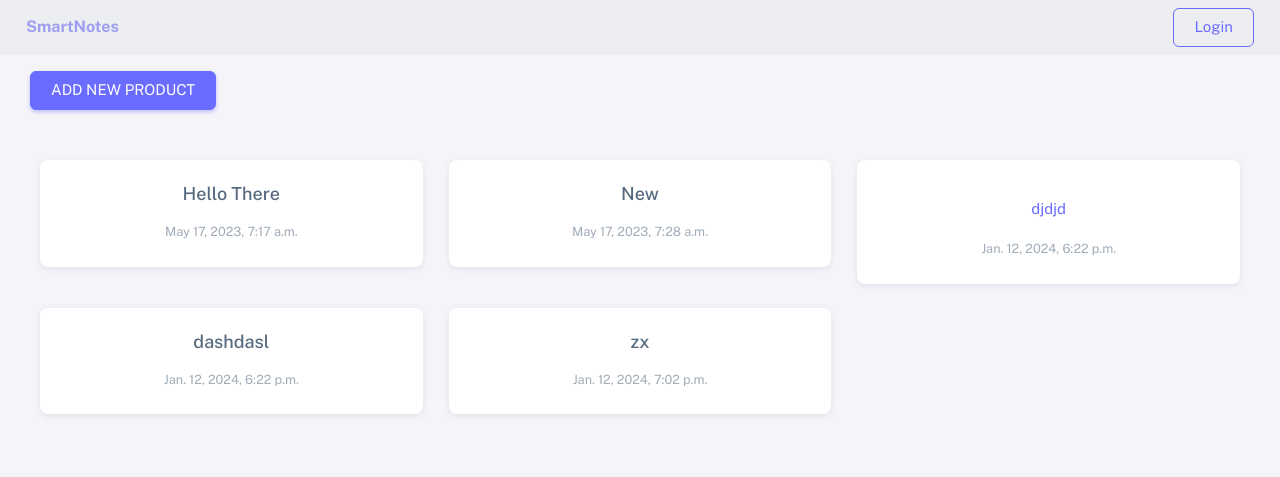
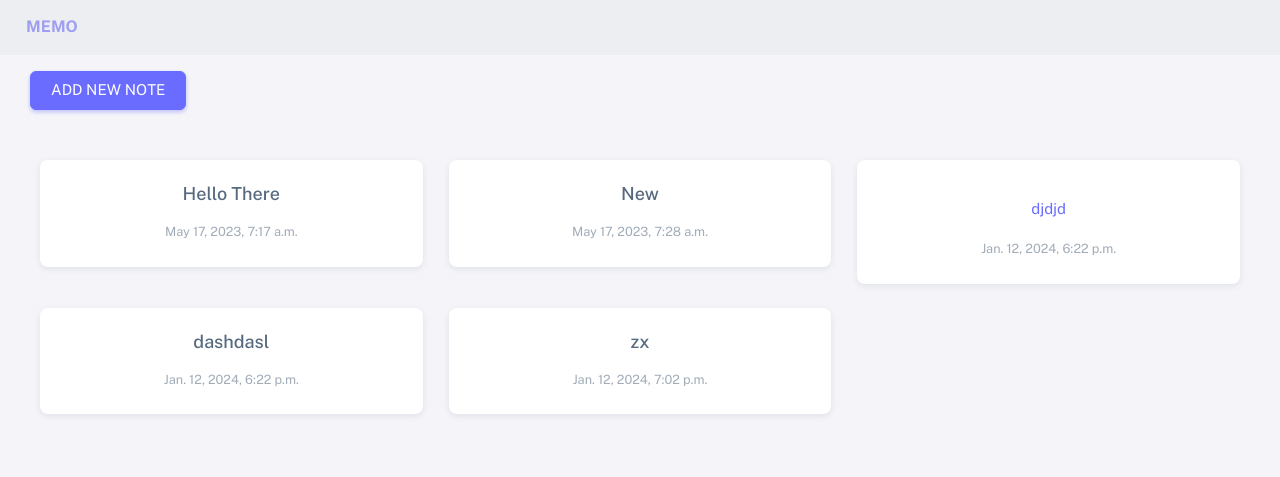
Before and after one commit to AhmedMattar21/Memo, a Django app: page / in a window 1280 px wide. Shown: the top 477 px of the page. Run offline with Django 4.2, Linux system fonts and the light colour scheme; data comes from the database, SQL or seed files in the repository; both versions use the stored data as it was after the commit; some libraries are stand-ins or nearby versions.

Commit message:
update to memo

```diff
--- a/home/templates/home.html
+++ b/home/templates/home.html
@@ -2,6 +2,7 @@
 
 {% block content %}
 
+<div class="dark">
 <div class="col-lg-4 col-md-6" style="padding-left: 30px; padding-bottom: 10px;">
     <div class="mt-3" >
     <!-- Button trigger modal -->
@@ -11,7 +12,7 @@
         data-bs-toggle="modal"
         data-bs-target="#basicModal"
         >
-    ADD NEW PRODUCT
+    ADD NEW NOTE
     </button>
 
     <!-- Modal -->
@@ -59,8 +60,8 @@
     </div>
     </div>
 </div>
-
-<div class="row mb-5" style="padding: 40px;">
+</div>
+<div class="dark row mb-5" style="padding: 40px;">
 
     {% for n in notes %}
 
--- /dev/null
+++ b/static/assets/css/dark.css
@@ -0,0 +1,3 @@
+.dark {
+    /* background-color: rgb(255, 255, 255); */
+}
--- a/templates/index.html
+++ b/templates/index.html
@@ -17,7 +17,7 @@
       content="width=device-width, initial-scale=1.0, user-scalable=no, minimum-scale=1.0, maximum-scale=1.0"
     />
 
-    <title>SmartNotes</title>
+    <title>MEMO</title>
 
     <meta name="description" content="" />
 
@@ -42,6 +42,7 @@
 
     <!-- Vendors CSS -->
     <link rel="stylesheet" href="{% static 'assets/vendor/libs/perfect-scrollbar/perfect-scrollbar.css' %}" />
+    <link rel="stylesheet" href="{% static 'assets/css/dark.css' %}" />
 
     <!-- Page CSS -->
 
@@ -58,12 +59,12 @@
     </style>
   </head>
 
-  <body>
+  <body class="dark">
 
     <!-- Navbar -->
     <nav class="navbar navbar-example navbar-expand-lg bg-light" >
         <div class="container-fluid" >
-          <a class="navbar-brand" href="javascript:void(0)" style="color: rgb(159, 159, 241); font-weight: bolder;">SmartNotes</a>
+          <a class="navbar-brand" href="javascript:void(0)" style="color: rgb(159, 159, 241); font-weight: bolder;">MEMO</a>
           <button
             class="navbar-toggler"
             type="button"
@@ -80,7 +81,6 @@
 
             <form onsubmit="return false">
 
-              <button class="btn btn-outline-primary" type="button">Login</button>
             </form>
           </div>
         </div>
```
Also changed, not shown: db.sqlite3.
